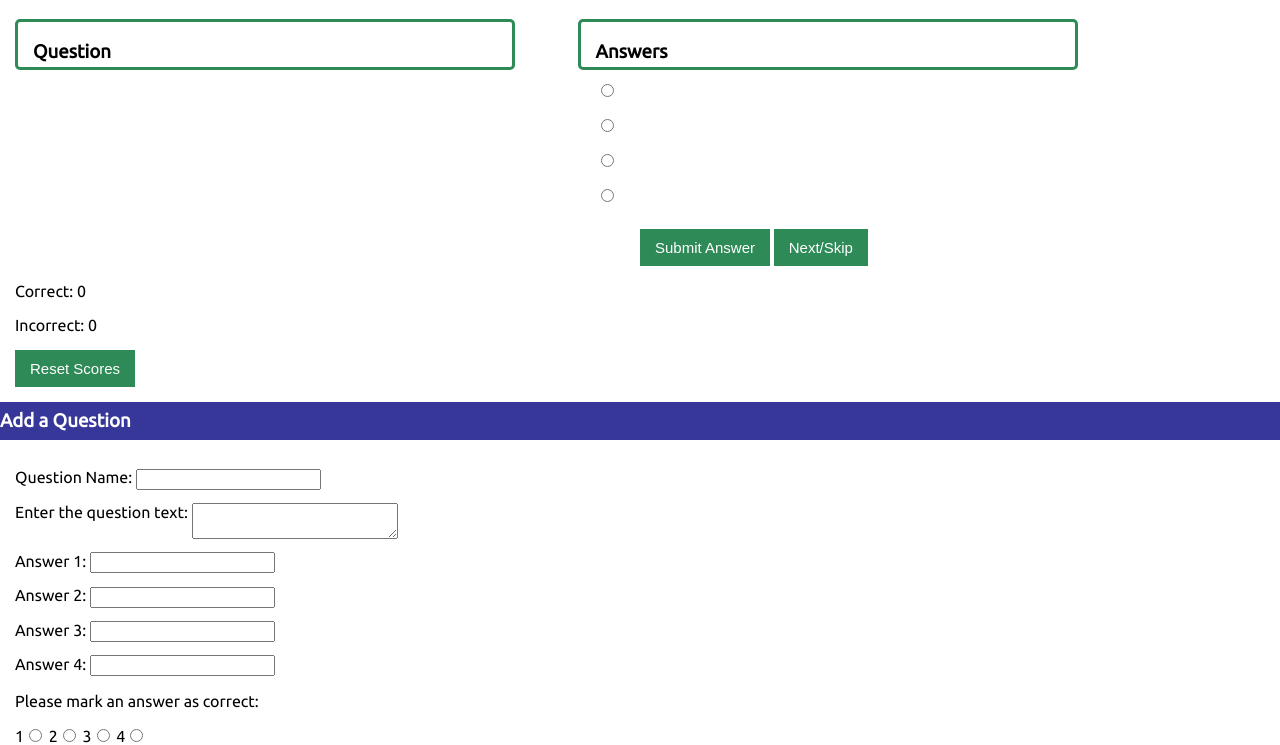
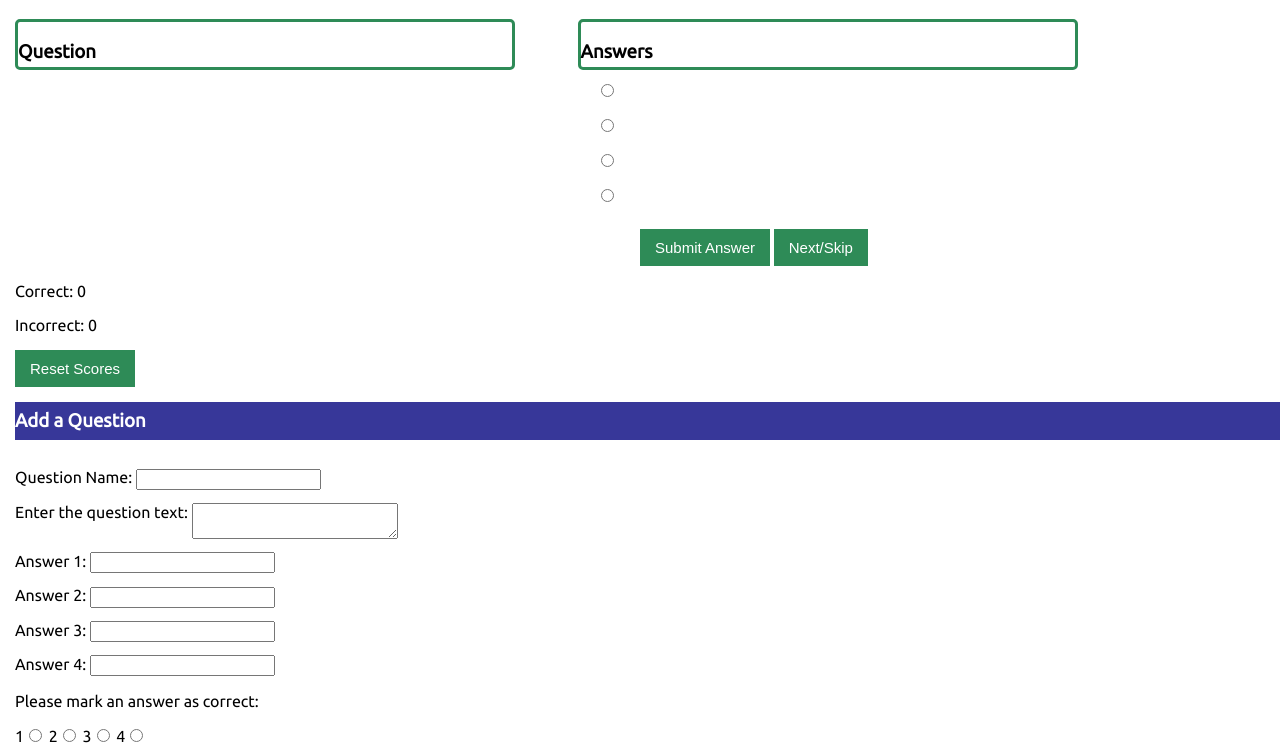
Before and after one commit to bdrencher/BDR-Winter-2020-FlashCard-Project, a website: page public/index.html in a window 1280 px wide. Shown: the part 61-806 px from the top of the page. Drawn offline with nearby package versions, Linux system fonts and the light colour scheme; no server answers.

Commit message:
fixing the margin spacing for section headers

```diff
--- a/public/projectTwo.css
+++ b/public/projectTwo.css
@@ -26,7 +26,7 @@ footer p {
     margin-left: 15px;
 }
 
-h1, h3 {
+h1 {
     margin-left: 15px;
 }
 
@@ -98,7 +98,7 @@ label textArea {
     color: white;
     margin-top: 15px;
     margin-bottom: 15px;
-    margin-left: 0;
+    margin-left: 15px;
     margin-right: 0;
     padding-top: 8px;
     padding-bottom: 8px;
```
